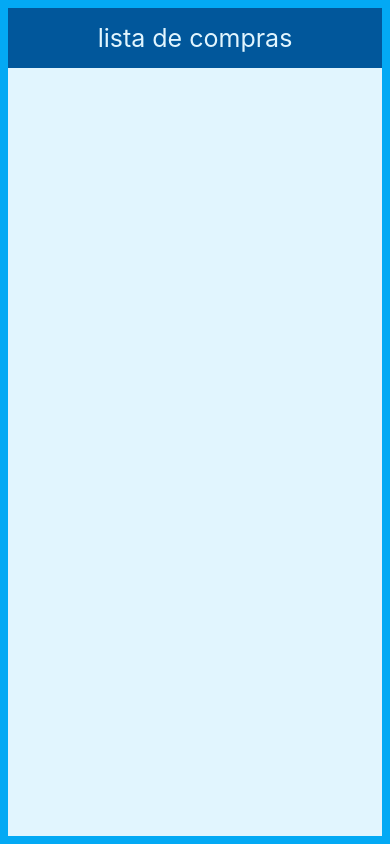
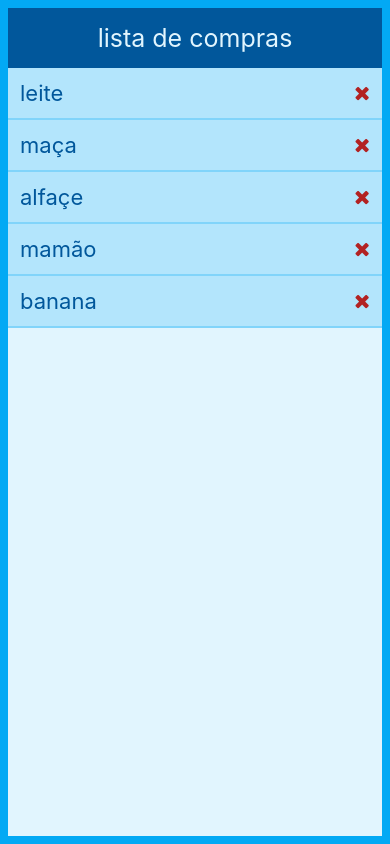
Before and after one commit to BLalves59/React_Native, a React Native app: screen / in a window 390 px wide. Built offline with nearby package versions, Linux system fonts and the light colour scheme.

Commit message:
aula 22.05

```diff
--- a/package.json
+++ b/package.json
@@ -10,6 +10,7 @@
   },
   "dependencies": {
     "@expo/metro-runtime": "~3.1.3",
+    "@expo/vector-icons": "^14.0.2",
     "expo": "~50.0.7",
     "expo-status-bar": "~1.11.1",
     "react": "18.2.0",
--- /dev/null
+++ b/src/ex_8/addItem/styles.js
@@ -0,0 +1,10 @@
+import { StyleSheet } from 'react-native';
+
+const styles = StyleSheet.create({
+    botao:{
+
+    }
+  },
+)
+
+export default styles;
--- a/src/ex_8/index.js
+++ b/src/ex_8/index.js
@@ -2,24 +2,40 @@ import { useState } from 'react';
 import { View, FlatList, } from 'react-native';
 
 import Header from './header';
-import ItemLista from './itemlista';
+import ItemLista from './itemLista/index';
 
 import styles from './styles';
 
 export default function Exemplo8 () {
     const [itens, setItens] = useState([
-        {id: 1, item: 'leite'},
-        {id: 2, item: 'maça'},
-        {id: 3, item: 'alfaçe'},
-        {id: 4, item: 'mamão'},
-        {id: 4, item: 'banana'}
+        {id: 1, nome: 'leite'},
+        {id: 2, nome: 'maça'},
+        {id: 3, nome: 'alfaçe'},
+        {id: 4, nome: 'mamão'},
+        {id: 5, nome: 'banana'}
     ]);
+
+    function deleteItem (id){
+        setItens(
+            prevItens => {
+            return prevItens.filter(
+                (item) => item.id != id
+                );
+            }
+        );
+    }
+
     return (
         <View style={styles.container}>
             <Header />
             <FlatList
                 data={itens}
-                renderItem={(objeto) => <ItemLista objeto={objeto.item}/> }
+                renderItem={(objeto) =>
+                <ItemLista
+                    dados={objeto.item}
+                    deleteItem={deleteItem}
+                /> }
+                keyExtractor={item => item.id}
             />
         </View>
     );
--- a/src/ex_8/itemLista/index.js
+++ b/src/ex_8/itemLista/index.js
@@ -1,9 +1,25 @@
 import { Pressable, Text} from 'react-native';
+import FontAwesome from '@expo/vector-icons/FontAwesome';
 
-export default function ItemLista ({objeto}) {
+import styles from './styles';
+
+export default function ItemLista ({dados, deleteItem}) {
     return(
-        <Pressable>
-            <Text>{Object.item}</Text>
+        <Pressable
+            style={({pressed}) => pressed?
+              [styles.botao, styles.btnPress]
+            :
+                styles.botao
+        }
+            >
+            <Text style={styles.txtNome}>{dados.nome}</Text>
+            {/* <Text>{`${dados.id} - ${dados.nome}`}</Text> */}
+            <FontAwesome
+                name='remove'
+                size={20}
+                color={'firebrick'}
+                onPress={() => deleteItem(dados.id)}
+                />
         </Pressable>
     )
 }
--- a/src/ex_8/itemLista/styles.js
+++ b/src/ex_8/itemLista/styles.js
@@ -0,0 +1,22 @@
+import { StyleSheet } from 'react-native';
+
+const styles = StyleSheet.create({
+    botao: {
+      backgroundColor: '#B3E5FC',
+      padding: 12,
+      borderColor: '#81D4FA',
+      borderBottomWidth: 2,
+      flexDirection: 'row',
+      alignItems: 'center',
+      justifyContent: 'space-between',
+    },
+    btnPress: {
+        backgroundColor: '#E1F5FE',
+    },
+    txtNome: {
+        fontSize: 22,
+        color: '#01579B'
+    },
+});
+
+export default styles;
```
Also changed, not shown: src/ex_8/addItem/index.js (added, +27 -0 lines), 1 other file (tests, documents, lock files or other folders).
